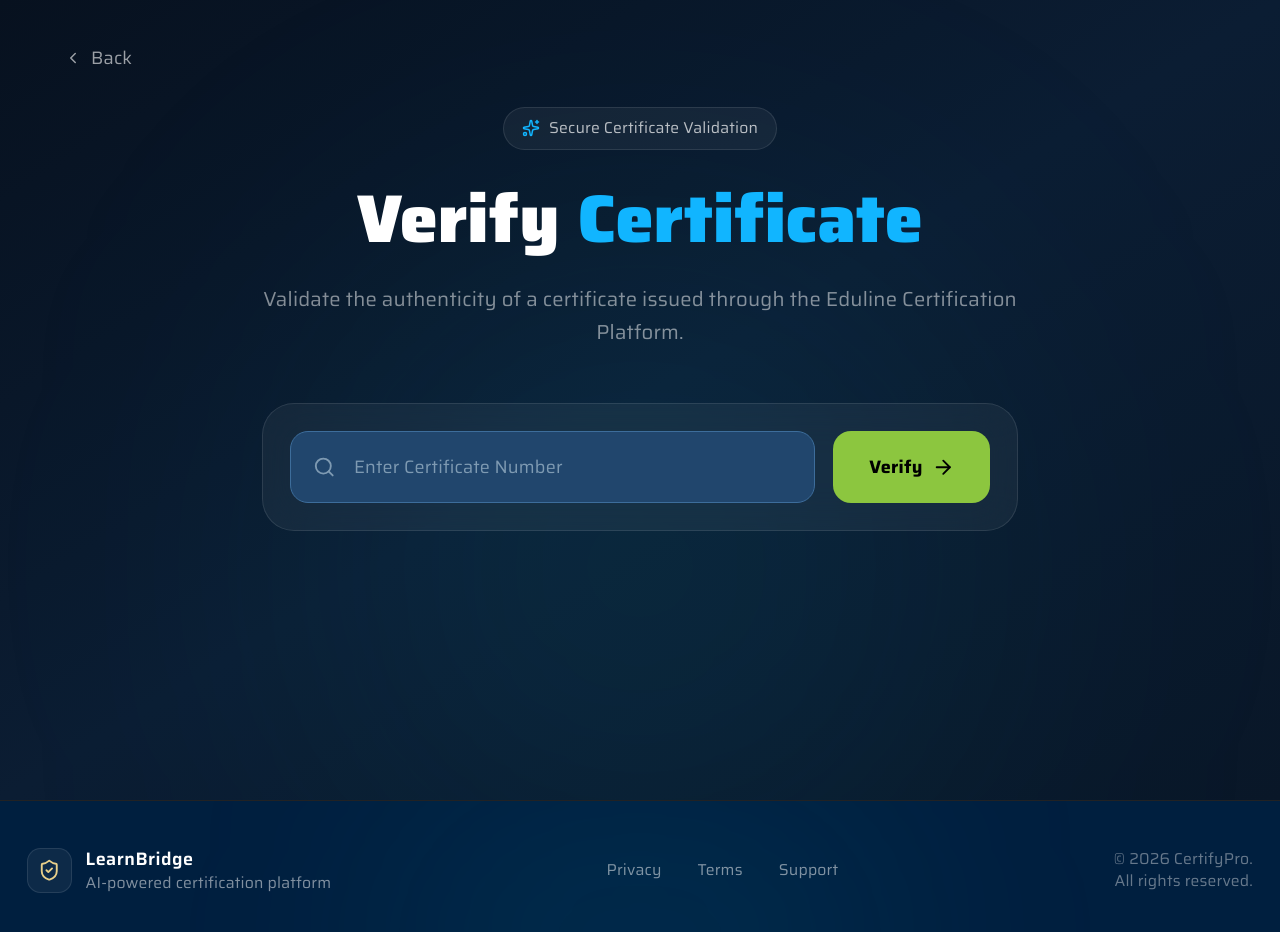
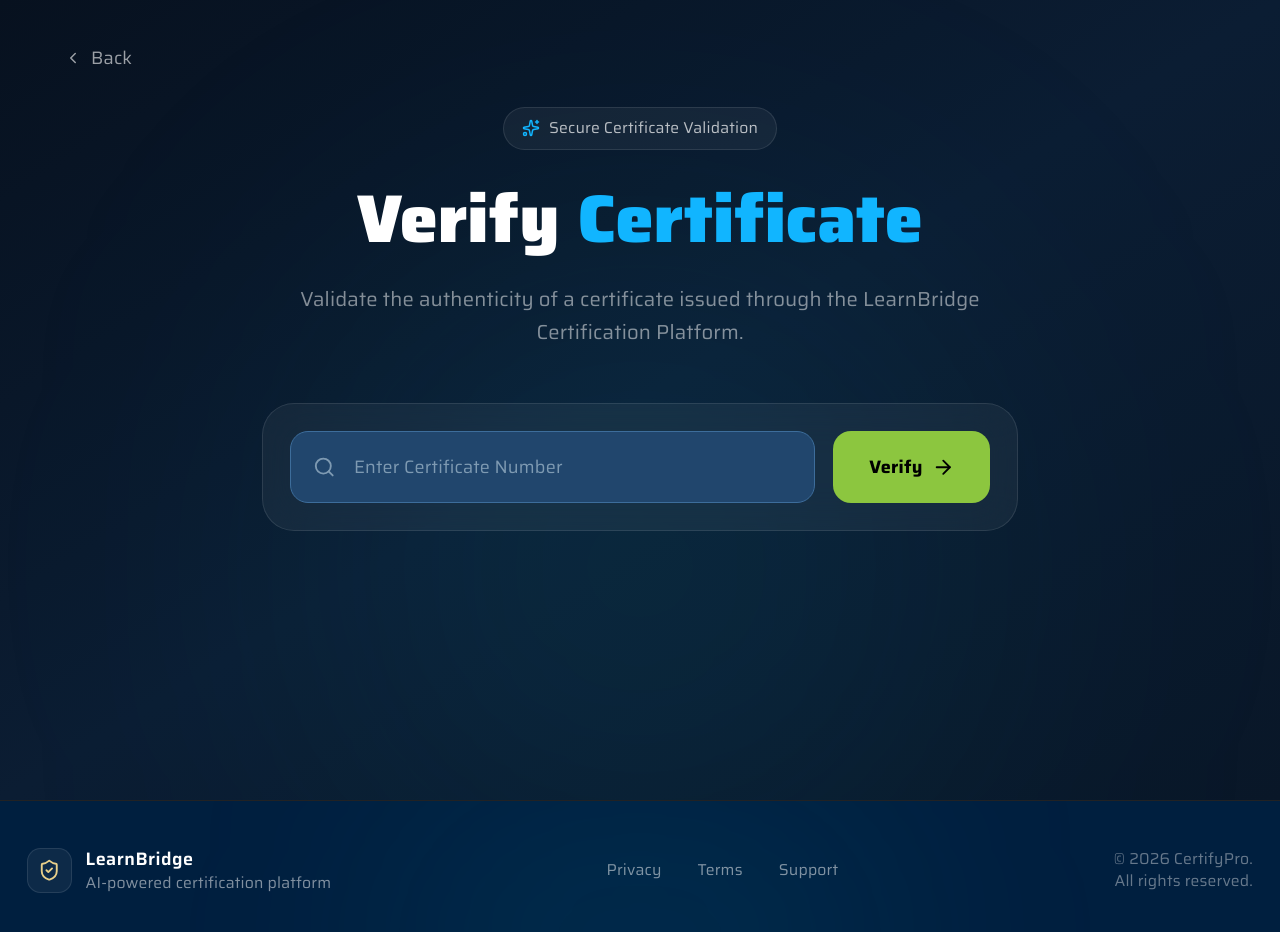
Before and after one commit to everlinesys/CertificationHUb, a React (Vite) app: page /verify in a window 1280 px wide. Shown: the top 932 px of the page. Built offline with nearby package versions, Linux system fonts and the light colour scheme.

Commit message:
first commit

```diff
--- a/src/pages/VerifyCertificate.jsx
+++ b/src/pages/VerifyCertificate.jsx
@@ -164,7 +164,7 @@ export default function VerifyCertificate() {
           ">
                         Validate the authenticity of a
                         certificate issued through the
-                        Eduline Certification Platform.
+                        LearnBridge Certification Platform.
                     </p>
                 </div>
 
@@ -699,7 +699,7 @@ export default function VerifyCertificate() {
                       text-2xl
                       font-bold
                     ">
-                                            Eduline
+                                            LearnBridge
                                         </h3>
                                     </div>
                                 </div>
@@ -710,7 +710,7 @@ export default function VerifyCertificate() {
                 ">
                                     This certificate has been
                                     successfully verified in the
-                                    Eduline Certification System
+                                    LearnBridge Certification System
                                     and is confirmed authentic.
                                 </p>
 
```
